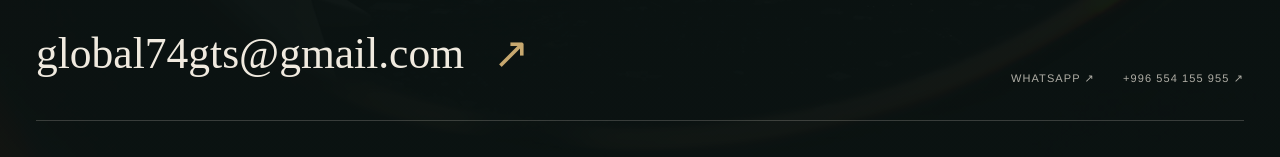
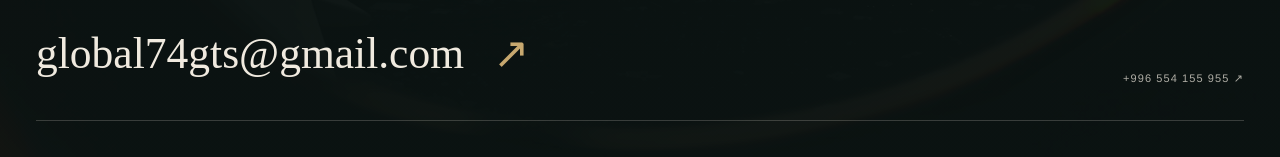
Before and after one commit to vkovalevv/global-travel-solutions, a Next.js app: page / in a window 1280 px wide. Shown: the part 6103-6260 px from the top of the page. Built offline with nearby package versions, Linux system fonts and the light colour scheme.

Commit message:
Remove WhatsApp contact link

```diff
--- a/app/page.tsx
+++ b/app/page.tsx
@@ -453,13 +453,6 @@ export default function Home() {
               global74gts@gmail.com <span>↗</span>
             </a>
             <div className="messengers">
-              <a
-                href="https://wa.me/996554155955"
-                target="_blank"
-                rel="noreferrer"
-              >
-                WhatsApp ↗
-              </a>
               <a href="tel:+996554155955">+996 554 155 955 ↗</a>
             </div>
           </div>
```
